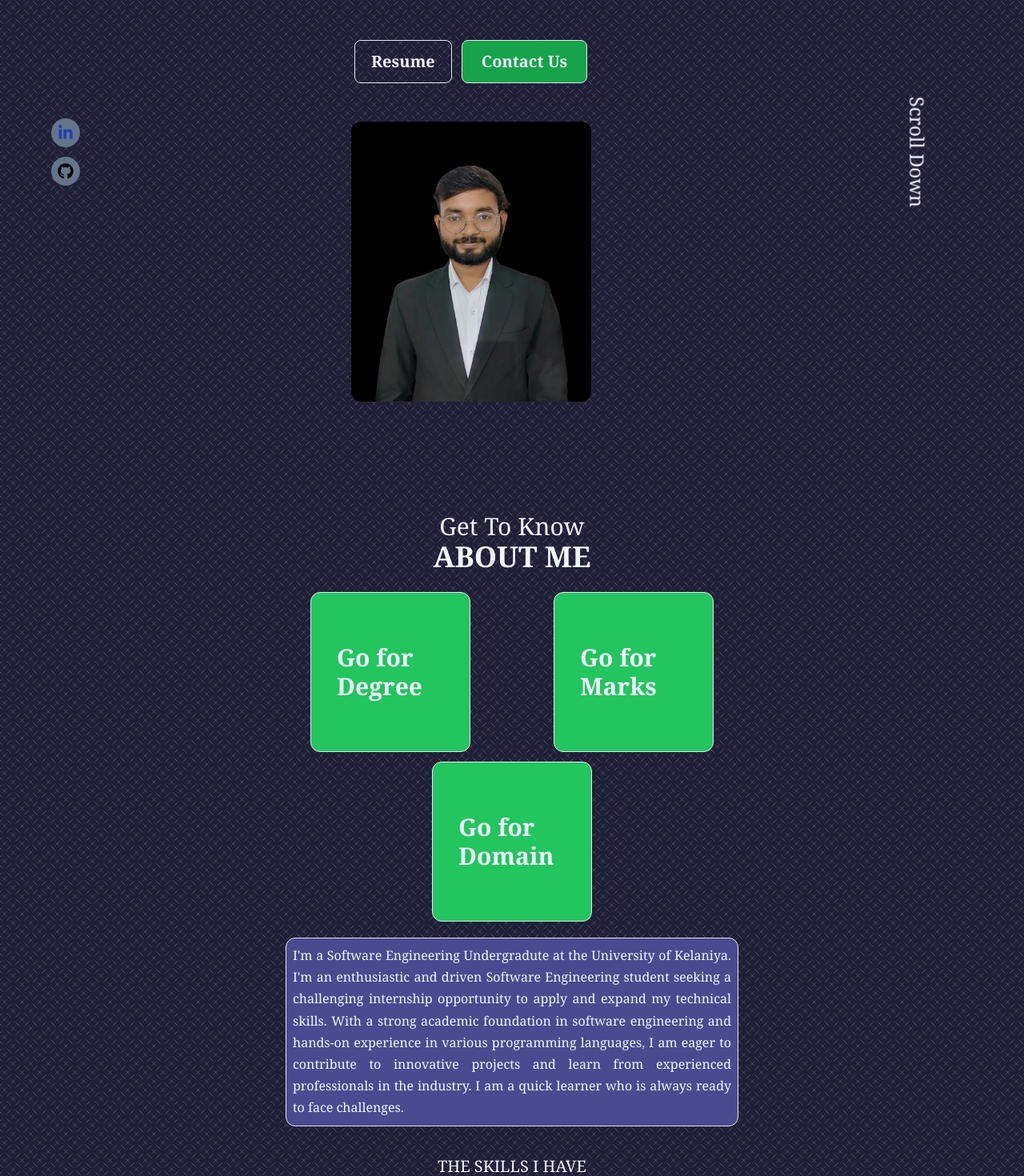
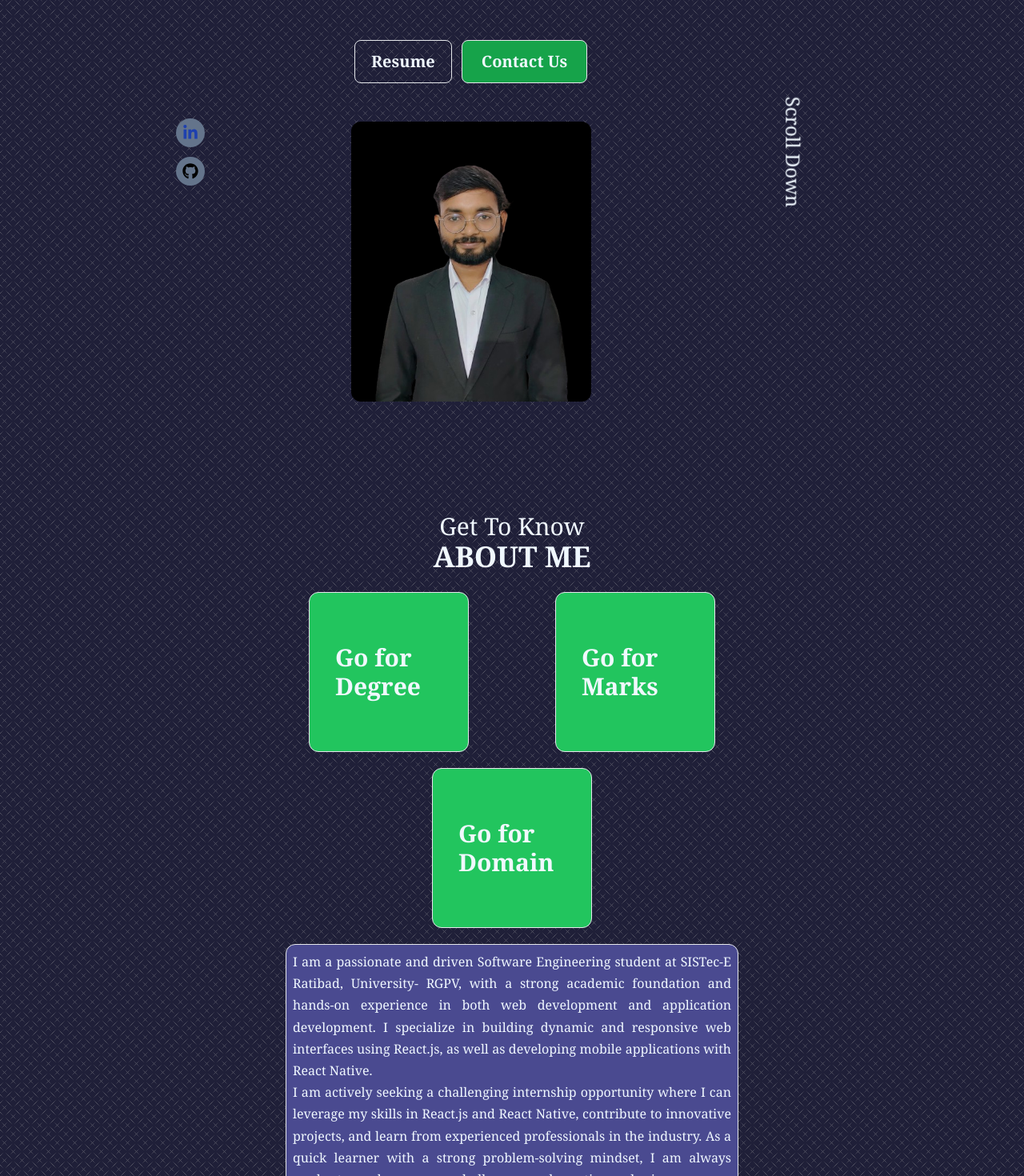
Before and after one commit to ErJahangir/portfolio, a Next.js app: page / in a window 1280 px wide. Shown: the part 260-1730 px from the top of the page at 80% size. Built offline with nearby package versions, Linux system fonts and the light colour scheme.

Commit message:
change about

```diff
--- a/src/app/Component/About.jsx
+++ b/src/app/Component/About.jsx
@@ -19,7 +19,7 @@ const About = () => {
           />
         </div> */}
         <div className="flex flex-col mx-auto w-[95%] lg:w-[49%] gap-5 ">
-          <div className="flex flex-wrap gap-3 mx-auto">
+          <div className="flex flex-wrap gap-5 mx-auto">
             <div className="w-[250px] md:w-[200px] flex flex-col mx-auto relative items-center rounded-xl duration-1000 h-[250px] md:h-[200px] border bg-green-500  group">
               <h2 className="text-3xl font-bold font-serif group-hover:hidden duration-1000 my-auto md:ml-8 ">
                 Go for Degree
@@ -63,14 +63,17 @@ const About = () => {
             </div>
           </div>
           <h2 className="w-[95%] border p-2 rounded-xl bg-[#4a4a90] hover:bg-transparent duration-1000 hover:shadow-3xl mx-auto text-justify">
-            I'm a Software Engineering Undergradute at the University of
-            Kelaniya. I'm an enthusiastic and driven Software Engineering
-            student seeking a challenging internship opportunity to apply and
-            expand my technical skills. With a strong academic foundation in
-            software engineering and hands-on experience in various programming
-            languages, I am eager to contribute to innovative projects and learn
-            from experienced professionals in the industry. I am a quick learner
-            who is always ready to face challenges.
+            I am a passionate and driven Software Engineering student at
+            SISTec-E Ratibad, University- RGPV, with a strong academic
+            foundation and hands-on experience in both web development and
+            application development. I specialize in building dynamic and
+            responsive web interfaces using React.js, as well as developing
+            mobile applications with React Native. <br />I am actively seeking a
+            challenging internship opportunity where I can leverage my skills in
+            React.js and React Native, contribute to innovative projects, and
+            learn from experienced professionals in the industry. As a quick
+            learner with a strong problem-solving mindset, I am always ready to
+            embrace new challenges and continuously improve my expertise.
           </h2>
         </div>
       </div>
--- a/src/app/Component/Home.jsx
+++ b/src/app/Component/Home.jsx
@@ -5,8 +5,8 @@ import { FaGithub, FaLinkedinIn } from "react-icons/fa";
 
 const Home = () => {
   return (
-    <div className="flex  h-[750px] md:h-[900px] w-[90%] flex-row items-center justify-between mx-auto">
-      <div className="flex flex-col gap-3">
+    <div className="flex  h-[750px] md:h-[900px] w-[98%]  md:w-[80%] flex-row items-center justify-between mx-auto">
+      <div className="flex flex-col gap-3 mx-auto">
         <Link
           href="https://www.linkedin.com/in/jahangircse786"
           target="_blank"
@@ -25,7 +25,7 @@ const Home = () => {
           <FaGithub className="text-xl" />
         </Link>
       </div>
-      <div className="flex flex-col items-center gap-2">
+      <div className="flex flex-col items-center gap-2 mx-auto">
         <h2 className="text-2xl">Hello!, I'm</h2>
         <div className="text-container">
           <h2 className="text-3xl md:text-5xl font-bold text">Jahangir Alam</h2>
@@ -56,7 +56,7 @@ const Home = () => {
           className=" bg-black rounded-xl w-[230px] h-[280px] md:w-[300px] md:h-[350px]"
         />
       </div>
-      <div className="rotate-90 hidden md:flex text-xl md:text-2xl">
+      <div className="rotate-90 hidden md:flex text-xl md:text-2xl mx-auto">
         Scroll Down
       </div>
     </div>
```
